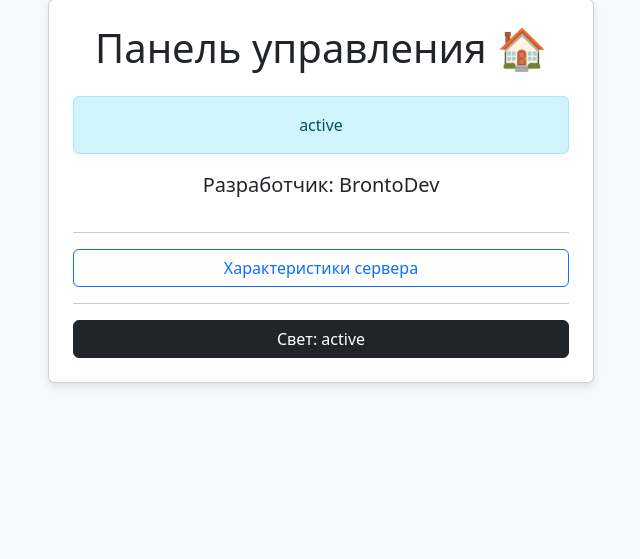
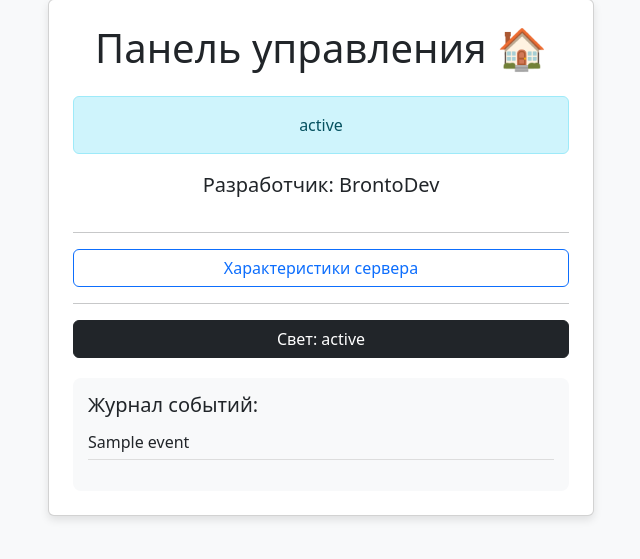
Before and after one commit to Brontozyabr/smarthome, a Flask app: template templates/index.html in a window 1280 px wide. Shown: the part 51-610 px from the top of the page, without its empty margins (319-959 px from the left). Run offline with Flask 3, Linux system fonts and the light colour scheme; the template is opened without the code that fills it: most values are stand-ins (such as "Sample title", 1, 10 or a date in 2020).

Commit message:
added history panel

```diff
--- a/app.py
+++ b/app.py
@@ -10,6 +10,14 @@ cache = redis.Redis(
     retry_on_timeout=False,       # Не повторять при ошибке
     health_check_interval=0       # Отключить фоновые проверки
 )
+def add_event(message):
+    now = datetime.datetime.now().strftime("%H:%M:%S")
+    event_text = f"[{now}] {message}"
+    # lpush добавляет событие в начало списка 'history'
+    cache.lpush('history', event_text)
+    # Ограничиваем список последними 10 записями
+    cache.ltrim('history', 0, 9)
+
 @app.route('/')
 def hello():
     try:
@@ -18,19 +26,29 @@ def hello():
         light = cache.get('light_state')
         light_status = light.decode('utf-8') if light else "ВЫКЛ"
         status = f"Система онлайн. Посещений: {count}"
+
+        #1. ЗАБИРАЕМ ИСТОРИЮ ИЗ REDIS
+        history_raw = cache.lrange('history', 0, -1)
+        # 2. ДЕКОДИРУЕМ ИЗ БАЙТОВ В ТЕКСТ
+        history = [event.decode('utf-8') for event in history_raw]
+
     except Exception:
         status = "База данных недоступна"
         light_status = "Н/Д"
+        history = []
 
-    return render_template('index.html', db_status=status, light_status=light_status)
+    return render_template('index.html', db_status=status, light_status=light_status, history=history)
+
 @app.route('/toggle_light', methods=['POST'])
 def toggle_light():
     try:
         current = cache.get('light_state')
         new_state = "ВЫКЛ" if current and current.decode('utf-8') == "ВКЛ" else "ВКЛ"
         cache.set('light_state', new_state)
-    except Exception:
-        pass
+        # ВОТ ЭТА СТРОЧКА ДОЛЖНА БЫТЬ ТУТ:
+        add_event(f"Свет переключен на {new_state}")
+    except Exception as e:
+        print(f"Ошибка в Redis: {e}") # Это поможет увидеть ошибку в терминале
     return redirect(url_for('hello'))
 
 @app.route('/info')
--- a/templates/index.html
+++ b/templates/index.html
@@ -27,6 +27,14 @@
                             <button type="submit" class="btn {{ 'btn-warning' if light_status == 'ВКЛ' else 'btn-dark' }} w-100">
                                 Свет: {{ light_status }}
                             </button>
+                            <div style="margin-top: 20px; text-align: left; background: #f8f9fa; padding: 15px; border-radius: 8px;">
+                                <h5>Журнал событий:</h5>
+                                <ul style="list-style-type: none; padding: 0;">
+                                    {% for event in history %}
+                                        <li style="border-bottom: 1px solid #ddd; padding: 5px 0;">{{ event }}</li>
+                                    {% endfor %}
+                                </ul>
+                            </div>
                         </form>
                     </div>
                 </div>
```
